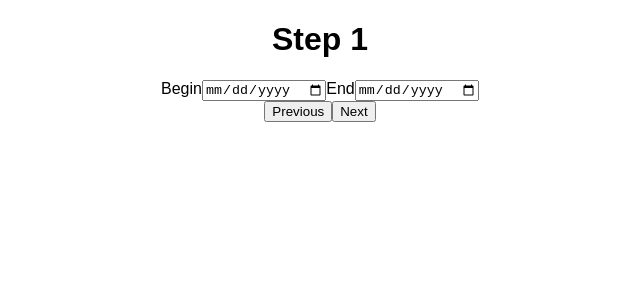
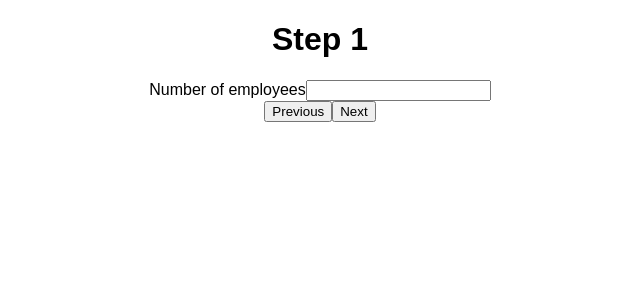
Before and after one commit to vinodsantharam/poc-electron-react, a React (Create React App) app: page / in a window 1280 px wide. Both pictures are taken after a click on the button "Next". Shown: the top 300 px of the page, without its empty margins (320-960 px from the left). Built offline with nearby package versions, Linux system fonts and the light colour scheme.

Commit message:
add contract type component

```diff
--- a/src/App.js
+++ b/src/App.js
@@ -2,6 +2,7 @@ import React, { Component } from 'react';
 import Home from './Components/Home';
 import DateSelector from './Components/DateSelector'
 import ParamenterSelector from './Components/ParameterSelector';
+import ContractSelector from './Components/ContractSelector';
 import Result from './Components/Result';
 import Header from './Components/Header';
 import './App.css';
@@ -18,7 +19,10 @@ class App extends Component {
       endDate: '',
       numberOfEmployees: '',
       parameter2: '',
-      dataToSend: ''
+      dataToSend: '',
+      hasUVG: false,
+      hasUVG2: false,
+      hasKTG: false,
     };
   }
 
@@ -61,7 +65,7 @@ class App extends Component {
 
   renderStep1() {
     return (
-       <DateSelector beginDate={this.state.beginDate} endDate={this.state.endDate} onChange={this.onDateChange} />
+       <ParamenterSelector numberOfEmployees={this.state.numberOfEmployees} parameter2={this.state.parameter2} onValueChange={this.onValueChange} />
     );
   }
 
@@ -71,9 +75,17 @@ class App extends Component {
 
   renderStep2() {
     return (
-      <ParamenterSelector numberOfEmployees={this.state.numberOfEmployees} parameter2={this.state.parameter2} onValueChange={this.onValueChange} />
+      <ContractSelector
+        hasUVG={this.state.hasUVG}
+        hasUVG2={this.state.hasUVG2}
+        hasKTG={this.state.hasKTG}
+        onContractTypeChange={this.onContractTypeChange}/>
     );
   }
+
+  onContractTypeChange = event => {
+  this.setState({ [event.target.name]: event.target.checked});
+}
 
   onValueChange = event => {
     this.setState({ [event.target.name]: event.target.value });
--- /dev/null
+++ b/src/Components/ContractSelector.js
@@ -0,0 +1,43 @@
+import React, { Component } from 'react';
+
+
+class ContractSelector extends Component{
+
+    render(props){
+        return(
+            <div>
+                Contract Type:
+                <br/>
+
+                <input
+                    name="hasUVG"
+                    type="checkbox"
+                    checked={this.props.hasUVG}
+                    onChange={this.props.onContractTypeChange}
+                    />
+                UVG
+                <br/>
+
+                <input
+                    name="hasUVG2"
+                    type="checkbox"
+                    checked={this.props.hasUVG2}
+                    onChange={this.props.onContractTypeChange}
+                    />
+                UVG2
+                <br/>
+
+                <input
+                    name="hasKTG"
+                    type="checkbox"
+                    checked={this.props.hasKTG}
+                    onChange={this.props.onContractTypeChange}
+                    />
+                KTG
+                <br/>
+            </div>
+        );
+    }
+}
+
+export default ContractSelector;
--- a/src/Components/ParameterSelector.js
+++ b/src/Components/ParameterSelector.js
@@ -1,12 +1,25 @@
 import React, { Component } from 'react';
+
+const divStyle = {
+  color: 'blue',
+  marginleft: 100,
+};
 
 class ParameterSelector extends Component {
 
     render(props) {
         return(
         <div>
-            <input type="text" name="numberOfEmployees" value={this.props.numberOfEmployees} onChange={this.props.onValueChange}/>
-            <input type="text" name="parameter2" value={this.props.parameter2} onChange={this.props.onValueChange}/>
+            <text>
+                Number of employees
+            </text>
+            <input
+                 type="text"
+                 name="numberOfEmployees"
+                 style={divStyle}
+                 value={this.props.numberOfEmployees}
+                 onChange={this.props.onValueChange}/>
+            {/*<input type="text" name="parameter2" value={this.props.parameter2} onChange={this.props.onValueChange}/>*/}
         </div>
         );
     }
```
